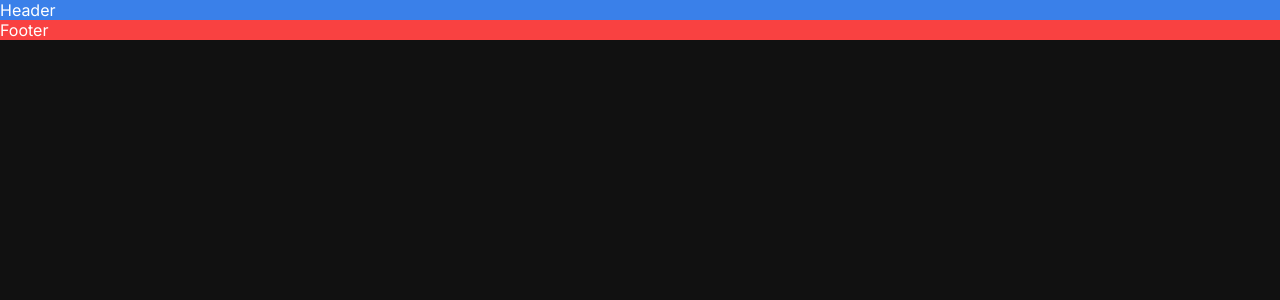
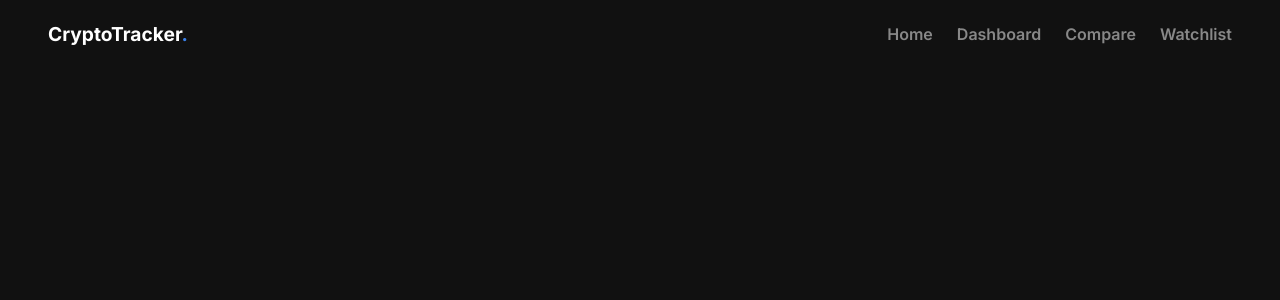
Before and after one commit to AVIVASHISHTA29/crypto-dashboard-feb, a React (Create React App) app: page / in a window 1280 px wide. Shown: the top 300 px of the page. Built offline with nearby package versions, Linux system fonts and the light colour scheme.

Commit message:
Header start

```diff
--- a/src/App.js
+++ b/src/App.js
@@ -10,9 +10,6 @@ function App() {
         <Routes>
           <Route path="/" element={<HomePage />} />
           <Route path="/dashboard" element={<DashboardPage />} />
-          {/* <Route path="/coin/:id" element={<CoinPage />} />
-          <Route path="/compare" element={<ComparePage />} />
-          <Route path="/watchlist" element={<WatchlistPage />} /> */}
         </Routes>
       </BrowserRouter>
     </div>
--- a/src/components/Common/Header/index.js
+++ b/src/components/Common/Header/index.js
@@ -1,8 +1,31 @@
 import React from "react";
 import "./styles.css";
+import { Link } from "react-router-dom";
 
 function Header() {
-  return <div className="header">Header</div>;
+  return (
+    <div className="header">
+      <Link to="/">
+        <h1 className="logo-title">
+          CryptoTracker<span style={{ color: "var(--blue)" }}>.</span>
+        </h1>
+      </Link>
+      <div className="links">
+        <Link to="/">
+          <p className="link">Home</p>
+        </Link>
+        <Link to="/dashboard">
+          <p className="link">Dashboard</p>
+        </Link>
+        <Link to="/compare">
+          <p className="link">Compare</p>
+        </Link>
+        <Link to="/watchlist">
+          <p className="link">Watchlist</p>
+        </Link>
+      </div>
+    </div>
+  );
 }
 
 export default Header;
--- a/src/components/Common/Header/styles.css
+++ b/src/components/Common/Header/styles.css
@@ -1,4 +1,30 @@
 .header {
-  background-color: var(--blue);
-  width: 100%;
+  padding: 0.5rem 3rem;
+  display: flex;
+  justify-content: space-between;
+  align-items: center;
 }
+
+.logo-title {
+  color: var(--white);
+  font-size: 1.2rem;
+  cursor: pointer;
+}
+
+.links {
+  display: flex;
+  justify-content: flex-end;
+  align-items: center;
+  gap: 1.5rem;
+}
+
+.link {
+  color: var(--grey);
+  font-size: 1rem;
+  font-weight: 600;
+}
+
+.link:hover {
+  color: var(--white);
+  transition: all 0.3s;
+}
--- a/src/index.css
+++ b/src/index.css
@@ -17,7 +17,6 @@ body {
   -moz-osx-font-smoothing: grayscale;
   background-color: var(--black);
   color: var(--white);
-  height: 200vh;
 }
 
 ::selection {
@@ -41,3 +40,8 @@ img {
   -o-user-select: none;
   user-select: none;
 }
+
+a {
+  color: var(--white);
+  text-decoration: none;
+}
--- a/src/pages/home.js
+++ b/src/pages/home.js
@@ -1,12 +1,10 @@
 import React from "react";
-import Footer from "../components/Common/Footer";
 import Header from "../components/Common/Header";
 
 function HomePage() {
   return (
     <div>
       <Header />
-      <Footer />
     </div>
   );
 }
```
